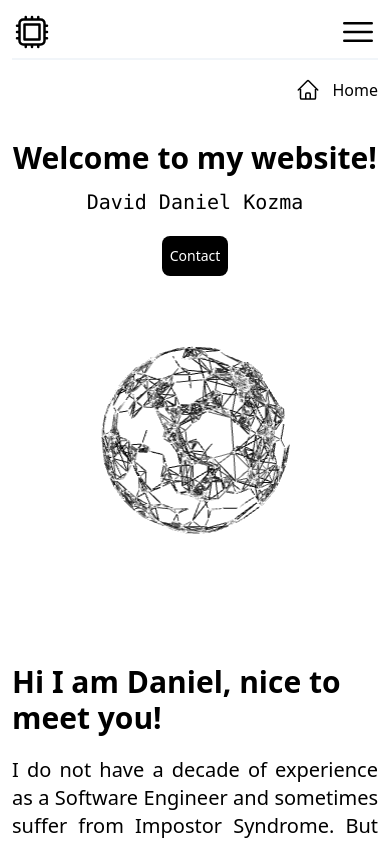
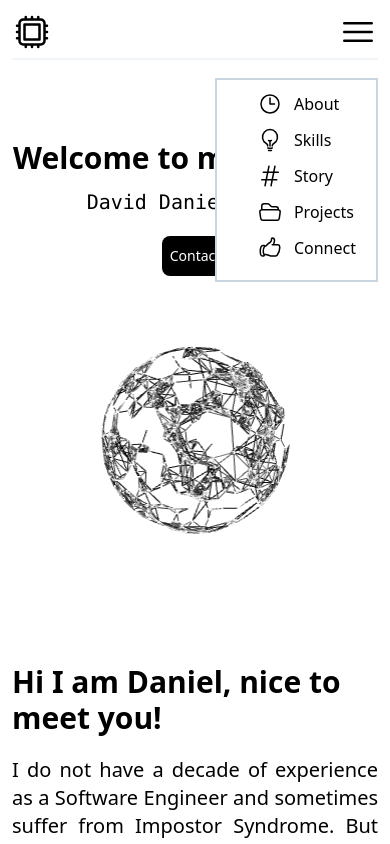
Before and after one commit to kukac001/MyWebsite, a React (Vite) app: page / in a window 390 px wide. Shown: the top 844 px of the page. Built offline with nearby package versions, Linux system fonts and the light colour scheme.

Commit message:
website done

```diff
--- a/src/components/About.jsx
+++ b/src/components/About.jsx
@@ -1,6 +1,9 @@
 const About = () => {
     return (
-        <div className="flex flex-col w-full items-center mt-20 xl:w-8/12 pb-10">
+        <div
+            id="about"
+            className="flex flex-col scroll-mt-20 w-full items-center mt-20 xl:w-8/12 pb-10"
+        >
             <h2 className="text-3xl font-bold">
                 Hi I am Daniel, nice to meet you!
             </h2>
--- a/src/components/Cards.jsx
+++ b/src/components/Cards.jsx
@@ -36,7 +36,10 @@ const Cards = () => {
     ];
 
     return (
-        <section className="flex flex-col w-full items-center mt-20 xl:w-8/12 space-y-10">
+        <section
+            id="story"
+            className="flex flex-col w-full items-center mt-20 xl:w-8/12 space-y-10"
+        >
             <h2 className="text-2xl font-bold font-mono">My story so far</h2>
             {cards.map((card, index) => (
                 <div
--- a/src/components/Connect.jsx
+++ b/src/components/Connect.jsx
@@ -1,6 +1,9 @@
 const Connect = () => {
     return (
-        <div className="flex flex-col w-full border-2 bg-black border-slate-950 shadow-2xl rounded-xl p-5 items-center mt-20 xl:w-8/12 pt-20 pb-20">
+        <div
+            id="connect"
+            className="flex flex-col scroll-mt-10 w-full border-2 bg-black border-slate-950 shadow-2xl rounded-xl p-5 items-center mt-20 xl:w-8/12 pt-20 pb-20"
+        >
             <h2 className="text-4xl font-bold font-mono text-white">
                 Lets connect
             </h2>
--- a/src/components/Greeting.jsx
+++ b/src/components/Greeting.jsx
@@ -11,7 +11,13 @@ const Greeting = () => {
                 </h1>
                 <h2 className="text-xl font-mono">David Daniel Kozma</h2>
                 <div className="pt-5">
-                    <button className="h-10 text-sm rounded-lg text-center pl-2 pr-2 bg-black text-white hover:bg-slate-700 xl:text-lg">
+                    <button
+                        className="h-10 text-sm rounded-lg text-center pl-2 pr-2 bg-black text-white hover:bg-slate-700 xl:text-lg"
+                        onClick={(e) => {
+                            e.preventDefault();
+                            window.location.href = "#connect";
+                        }}
+                    >
                         Contact
                     </button>
                 </div>
--- a/src/components/Navbar.jsx
+++ b/src/components/Navbar.jsx
@@ -2,32 +2,43 @@ import { useState } from "react";
 
 const Navbar = () => {
     const [isMenuOpen, setIsMenuOpen] = useState(true);
-    const linksMobile = [
-        {
-            id: 1,
-            link: "https://stackoverflow.com/questions/26086515/css-flex-how-to-display-one-item-on-first-line-and-two-on-the-next-line",
-            name: "Home",
-            d: "m2.25 12 8.954-8.955c.44-.439 1.152-.439 1.591 0L21.75 12M4.5 9.75v10.125c0 .621.504 1.125 1.125 1.125H9.75v-4.875c0-.621.504-1.125 1.125-1.125h2.25c.621 0 1.125.504 1.125 1.125V21h4.125c.621 0 1.125-.504 1.125-1.125V9.75M8.25 21h8.25",
-        },
-    ];
     const links = [
         {
             id: 1,
-            name: "Home",
+            link: "#about",
+            name: "About",
+            d: "M12 6v6h4.5m4.5 0a9 9 0 1 1-18 0 9 9 0 0 1 18 0Z",
         },
         {
             id: 2,
-            name: "About",
+            link: "#skills",
+            name: "Skills",
+            d: "M12 18v-5.25m0 0a6.01 6.01 0 0 0 1.5-.189m-1.5.189a6.01 6.01 0 0 1-1.5-.189m3.75 7.478a12.06 12.06 0 0 1-4.5 0m3.75 2.383a14.406 14.406 0 0 1-3 0M14.25 18v-.192c0-.983.658-1.823 1.508-2.316a7.5 7.5 0 1 0-7.517 0c.85.493 1.509 1.333 1.509 2.316V18",
         },
         {
             id: 3,
-            name: "Contact",
+            link: "#story",
+            name: "Story",
+            d: "M5.25 8.25h15m-16.5 7.5h15m-1.8-13.5-3.9 19.5m-2.1-19.5-3.9 19.5",
+        },
+        {
+            id: 4,
+            link: "#projects",
+            name: "Projects",
+            d: "M3.75 9.776c.112-.017.227-.026.344-.026h15.812c.117 0 .232.009.344.026m-16.5 0a2.25 2.25 0 0 0-1.883 2.542l.857 6a2.25 2.25 0 0 0 2.227 1.932H19.05a2.25 2.25 0 0 0 2.227-1.932l.857-6a2.25 2.25 0 0 0-1.883-2.542m-16.5 0V6A2.25 2.25 0 0 1 6 3.75h3.879a1.5 1.5 0 0 1 1.06.44l2.122 2.12a1.5 1.5 0 0 0 1.06.44H18A2.25 2.25 0 0 1 20.25 9v.776",
+        },
+        {
+            id: 5,
+            link: "#connect",
+            name: "Connect",
+            d: "M6.633 10.25c.806 0 1.533-.446 2.031-1.08a9.041 9.041 0 0 1 2.861-2.4c.723-.384 1.35-.956 1.653-1.715a4.498 4.498 0 0 0 .322-1.672V2.75a.75.75 0 0 1 .75-.75 2.25 2.25 0 0 1 2.25 2.25c0 1.152-.26 2.243-.723 3.218-.266.558.107 1.282.725 1.282m0 0h3.126c1.026 0 1.945.694 2.054 1.715.045.422.068.85.068 1.285a11.95 11.95 0 0 1-2.649 7.521c-.388.482-.987.729-1.605.729H13.48c-.483 0-.964-.078-1.423-.23l-3.114-1.04a4.501 4.501 0 0 0-1.423-.23H5.904m10.598-9.75H14.25M5.904 18.5c.083.205.173.405.27.602.197.4-.078.898-.523.898h-.908c-.889 0-1.713-.518-1.972-1.368a12 12 0 0 1-.521-3.507c0-1.553.295-3.036.831-4.398C3.387 9.953 4.167 9.5 5 9.5h1.053c.472 0 .745.556.5.96a8.958 8.958 0 0 0-1.302 4.665c0 1.194.232 2.333.654 3.375Z",
         },
     ];
 
     return (
         <div className="flex flex-row w-full h-12 border-b-2 border-slate-100 md:h-16 xl:w-8/12">
             <div>
+                <a href="/">
                     <svg
                         xmlns="http://www.w3.org/2000/svg"
                         fill="none"
@@ -42,16 +53,23 @@ const Navbar = () => {
                             d="M8.25 3v1.5M4.5 8.25H3m18 0h-1.5M4.5 12H3m18 0h-1.5m-15 3.75H3m18 0h-1.5M8.25 19.5V21M12 3v1.5m0 15V21m3.75-18v1.5m0 15V21m-9-1.5h10.5a2.25 2.25 0 0 0 2.25-2.25V6.75a2.25 2.25 0 0 0-2.25-2.25H6.75A2.25 2.25 0 0 0 4.5 6.75v10.5a2.25 2.25 0 0 0 2.25 2.25Zm.75-12h9v9h-9v-9Z"
                         />
                     </svg>
+                </a>
             </div>
             <div className="hidden pl-10 md:flex md:flex-row items-center h-auto">
                 {links.map((link) => (
                     <div className="pl-4" key={link.id}>
-                        <p>{link.name}</p>
+                        <a href={link.link}>{link.name}</a>
                     </div>
                 ))}
             </div>
             <div className="hidden md:flex w-full justify-end ml-auto md:items-center mr-5 md:mr-0">
-                <button className="h-10 text-sm rounded-lg text-center pl-2 pr-2 bg-black text-white hover:bg-slate-700 xl:text-lg">
+                <button
+                    className="h-10 text-sm rounded-lg text-center pl-2 pr-2 bg-black text-white hover:bg-slate-700 xl:text-lg"
+                    onClick={(e) => {
+                        e.preventDefault();
+                        window.location.href = "#connect";
+                    }}
+                >
                     Contact
                 </button>
             </div>
@@ -79,13 +97,16 @@ const Navbar = () => {
                         </button>
                     </div>
                 </div>
-                <div className="flex ml-auto pt-5 w-2/4 justify-end">
+                <div className="flex ml-auto pt-5 w-2/4 justify-end relative">
                     {isMenuOpen && (
-                        <div>
+                        <div className="bg-white w-full flex flex-col items-end pb-5 border-2 border-slate-300 pr-5 absolute z-100 right-0">
                             <nav>
                                 <ul>
-                                    {linksMobile.map((link) => (
-                                        <div key={link.id}>
+                                    {links.map((link) => (
+                                        <div
+                                            className="flex flex-col mt-3"
+                                            key={link.id}
+                                        >
                                             <a
                                                 href={link.link}
                                                 className="flex flex-row items-center"
--- a/src/components/Projects.jsx
+++ b/src/components/Projects.jsx
@@ -55,7 +55,7 @@ const Projects = () => {
     ];
 
     return (
-        <div className="text-center xl:w-8/12 mt-20">
+        <div id="projects" className="text-center xl:w-8/12 mt-20">
             <h2 className="text-2xl font-bold font-mono">Projects</h2>
             <h3 className="text-lg">(Click on image, if you want to)</h3>
             <div className="flex flex-wrap md:flex-nowrap md:space-x-5 w-full mt-10 text-center">
--- a/src/components/Skills.jsx
+++ b/src/components/Skills.jsx
@@ -50,7 +50,10 @@ const Skills = () => {
     ];
 
     return (
-        <article className="flex flex-wrap mt-20 rounded-lg w-full xl:w-8/12 md:justify-center md:space-x-10">
+        <article
+            id="skills"
+            className="flex flex-wrap mt-20 rounded-lg w-full xl:w-8/12 md:justify-center md:space-x-10"
+        >
             {skills.map((skill) => (
                 <section
                     className="w-full flex flex-col p-5 border-b-2 border-slate-300 text-center items-center hover:border-t-2 md:w-3/12 hover:-translate-y-3 hover:shadow-2xl"
```
Lines whose indentation alone changed are shown as unchanged.
